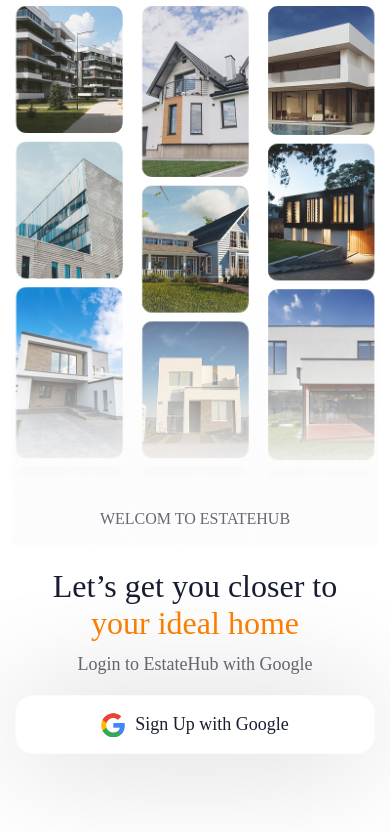
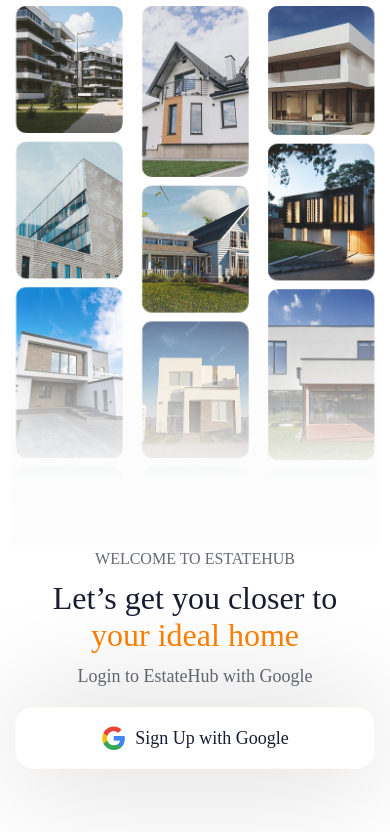
Before and after one commit to amina-taariq/EstateHub, a React Native app: screen /Login in a window 390 px wide. Shown: the top 832 px of the page. Built offline with nearby package versions, Linux system fonts and the light colour scheme.

Commit message:
feat: Integrate Appwrite SDK and update login screen functionality

```diff
--- a/package.json
+++ b/package.json
@@ -13,6 +13,7 @@
     "@react-native/new-app-screen": "0.81.1",
     "@react-navigation/native": "^7.1.17",
     "@react-navigation/stack": "^7.4.8",
+    "appwrite": "^20.0.0",
     "react": "19.1.0",
     "react-native": "0.81.1",
     "react-native-gesture-handler": "^2.28.0",
--- a/src/screen/Login/index.tsx
+++ b/src/screen/Login/index.tsx
@@ -11,6 +11,9 @@ import icons from '../../constants/icons';
 import fonts from '../../utils/fonts';
 
 const Login: React.FC = () => {
+    const handleLogin=() => {
+        console.log('google login')
+    };
   return (
     <View style={styles.container}>
       <ScrollView
@@ -23,14 +26,18 @@ const Login: React.FC = () => {
           resizeMode="contain"
         />
 
-          <Text style={styles.welcomText}>WELCOM TO ESTATEHUB</Text>
-          <Text style={styles.heading}>
-            Let’s get you closer to
-            <Text style={styles.heading2}> your ideal home</Text>
-          </Text>
-          <Text style={styles.loginText}>Login to EstateHub with Google</Text>
-        <TouchableOpacity style={styles.googleButton}>
-          <Image source={icons.googleIcon} style={styles.googleIcon} />
+        <Text style={styles.welcomText}>WELCOME TO ESTATEHUB</Text>
+        <Text style={styles.heading}>
+          Let’s get you closer to
+          <Text style={styles.heading2}> your ideal home</Text>
+        </Text>
+        <Text style={styles.loginText}>Login to EstateHub with Google</Text>
+        <TouchableOpacity style={styles.googleButton} onPress={handleLogin}>
+          <Image
+            source={icons.googleIcon}
+            style={styles.googleIcon}
+            resizeMode="contain"
+          />
           <Text style={styles.btnText}>Sign Up with Google</Text>
         </TouchableOpacity>
       </ScrollView>
@@ -55,7 +62,7 @@ const styles = StyleSheet.create({
     gap: 10,
     borderWidth: 1,
     borderColor: '#FF80000A',
-    height: 59,
+    paddingVertical:18,
     marginHorizontal: 15,
     marginBottom: 40,
     shadowColor: '#00000033',
@@ -78,9 +85,7 @@ const styles = StyleSheet.create({
     fontFamily: fonts.Regular,
     color: '#666876',
     alignSelf: 'center',
-    top: -40,
-    zIndex: 999,
-    marginBottom: 0,
+    marginBottom: 12,
   },
   loginText: {
     fontSize: 18,
```
Also changed, not shown: 2 other files (tests, documents, lock files or other folders).
